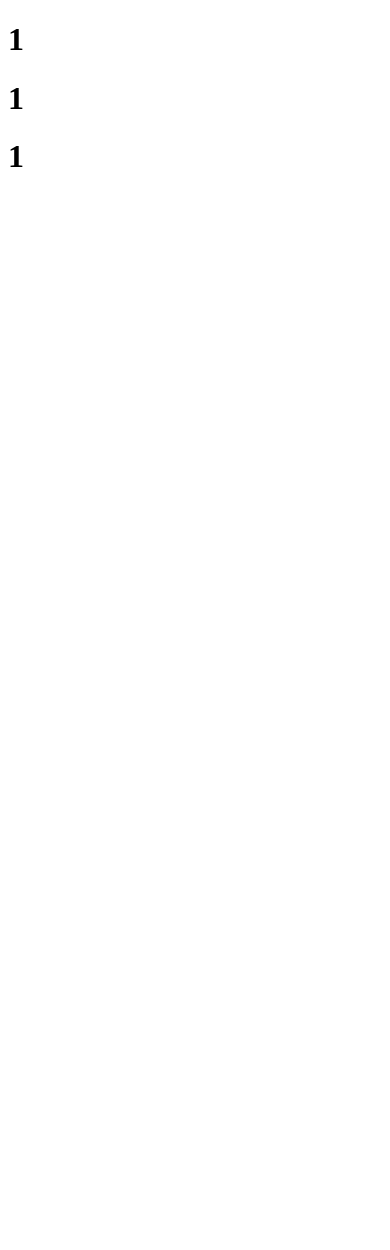
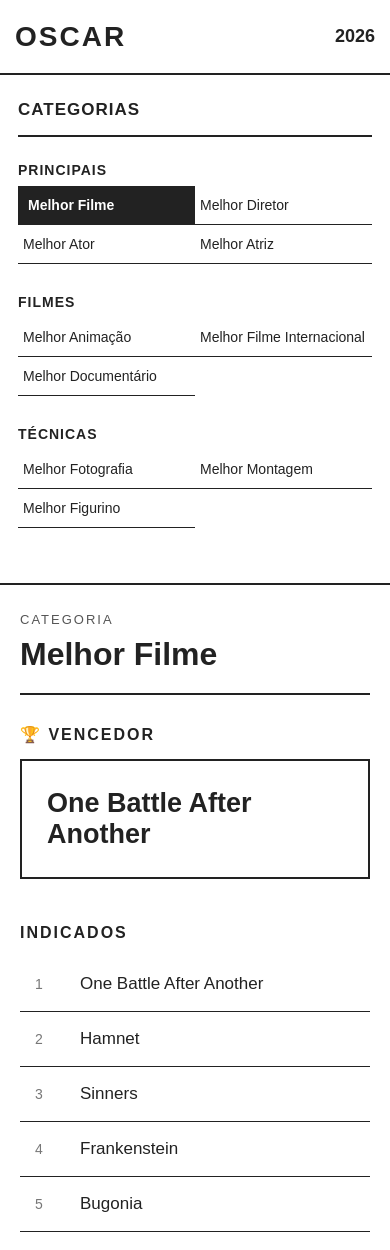
Before and after one commit to Bill-linho/Filmes-atividade, a React app in the folder Frontend/: page / in a window 390 px wide. Shown: the top 1250 px of the page. Before the commit the page ends 844 px from the top, so only its background shows below. Built offline with nearby package versions, Linux system fonts and the light colour scheme; the HTML template or start-up script is replaced by a standard one.

Commit message:
feat: Leyout incompleto

```diff
--- a/Frontend/package.json
+++ b/Frontend/package.json
@@ -10,6 +10,7 @@
     "preview": "vite preview"
   },
   "dependencies": {
+    "axios": "^1.20.0",
     "react": "^19.2.8",
     "react-dom": "^19.2.8"
   },
--- a/Frontend/src/components/aside.jsx
+++ b/Frontend/src/components/aside.jsx
@@ -1,9 +1,49 @@
-function Aside(){
-    return(
-        <div>
-            <h1>1</h1>
+import "../style/aside.css";
+import { categorias, dados } from "../temp/dados.js";
+
+function Aside({ categoriaSelecionada, selecionarCategoria }) {
+
+  return (
+    <aside className="aside">
+
+      <div className="aside-title">
+        CATEGORIAS
+      </div>
+
+      <div className="aside-line"></div>
+
+      {Object.entries(categorias).map(([grupo, itens]) => (
+
+        <div className="categoria-grupo" key={grupo}>
+
+          <h3>{grupo}</h3>
+
+          <div className="categoria-itens">
+
+            {itens.map((categoria) => (
+
+              <button
+                key={categoria}
+                className={
+                  categoriaSelecionada === categoria
+                    ? "categoria-btn selecionada"
+                    : "categoria-btn"
+                }
+                onClick={() => selecionarCategoria(categoria)}
+              >
+                {categoria}
+              </button>
+
+            ))}
+
+          </div>
+
         </div>
-    )
+
+      ))}
+
+    </aside>
+  );
 }
 
-export default Aside
+export default Aside;
--- a/Frontend/src/components/header.jsx
+++ b/Frontend/src/components/header.jsx
@@ -1,9 +1,23 @@
-function Header(){
-    return(
-        <div>
-            <h1>1</h1>
-        </div>
-    )
+import "../style/header.css";
+
+function Header() {
+  return (
+    <header className="header">
+
+      <div className="header-logo">
+        OSCAR
+      </div>
+
+      <div className="header-title">
+        ACADEMY AWARDS
+      </div>
+
+      <div className="header-year">
+        2026
+      </div>
+
+    </header>
+  );
 }
 
-export default Header
+export default Header;
--- a/Frontend/src/components/mainContent.jsx
+++ b/Frontend/src/components/mainContent.jsx
@@ -1,9 +1,99 @@
-function MainContent(){
-    return(
-        <div>
-            <h1>1</h1>
+import "../style/mainContent.css";
+import { dados } from "../temp/dados.js";
+
+function MainContent({ categoria }) {
+
+  const categoriaAtual = dados[categoria];
+
+
+  if (!categoriaAtual) {
+    return (
+      <main className="main-content">
+
+        <div className="inicio">
+
+          <h1>Academy Awards</h1>
+
+          <p>
+            Selecione uma categoria ao lado para visualizar
+            o vencedor e os indicados.
+          </p>
+
         </div>
-    )
+
+      </main>
+    );
+  }
+
+
+  return (
+    <main className="main-content">
+
+      <div className="categoria-header">
+
+        <span>CATEGORIA</span>
+
+        <h1>
+          {categoria}
+        </h1>
+
+      </div>
+
+
+      {/* VENCEDOR */}
+
+      <section className="vencedor">
+
+        <h2>
+          🏆 VENCEDOR
+        </h2>
+
+        <div className="vencedor-nome">
+          {categoriaAtual.vencedor}
+        </div>
+
+      </section>
+
+
+      {/* INDICADOS */}
+
+      <section className="indicados">
+
+        <h2>
+          INDICADOS
+        </h2>
+
+        <div className="indicados-lista">
+
+          {categoriaAtual.indicados.map((filme, index) => (
+
+            <div
+              className={
+                index === 0
+                  ? "indicado vencedor-item"
+                  : "indicado"
+              }
+              key={index}
+            >
+
+              <span className="numero">
+                {index + 1}
+              </span>
+
+              <span>
+                {filme}
+              </span>
+
+            </div>
+
+          ))}
+
+        </div>
+
+      </section>
+
+    </main>
+  );
 }
 
-export default MainContent
+export default MainContent;
--- a/Frontend/src/pages/home.jsx
+++ b/Frontend/src/pages/home.jsx
@@ -1,16 +1,35 @@
 import Aside from "../components/aside.jsx"
 import Header from "../components/header.jsx"
 import MainContent from "../components/mainContent.jsx"
+import { useState } from "react";
+import "../style/Home.css"
+
+function Home(){
+
+  const [categoriaSelecionada, setCategoriaSelecionada] =
+    useState("Melhor Filme");
 
 
-function Home(){
-    return(
-        <div>
-            <Aside />
-            <Header />
-            <MainContent />
-        </div>
-    )
+  return (
+    <div className="site">
+
+      <Header />
+
+      <div className="layout">
+
+        <Aside
+          categoriaSelecionada={categoriaSelecionada}
+          selecionarCategoria={setCategoriaSelecionada}
+        />
+
+        <MainContent
+          categoria={categoriaSelecionada}
+        />
+
+      </div>
+
+    </div>
+  );
 }
 
 export default Home
--- a/Frontend/src/style/Home.css
+++ b/Frontend/src/style/Home.css
@@ -0,0 +1,83 @@
+* {
+  margin: 0;
+  padding: 0;
+  box-sizing: border-box;
+}
+
+
+body {
+  font-family: Arial, Helvetica, sans-serif;
+
+  background: #ffffff;
+
+  color: #222;
+}
+
+
+button {
+  font-family: inherit;
+}
+
+
+/* Container geral */
+
+.site {
+  width: 100%;
+  min-height: 100vh;
+}
+
+
+/* Layout Header + Aside + Main */
+
+.layout {
+  display: flex;
+
+  width: 100%;
+
+  min-height: calc(100vh - 75px);
+}
+
+
+/* Responsividade */
+
+@media (max-width: 700px) {
+
+  .header {
+    padding: 0 15px;
+  }
+
+
+  .header-title {
+    display: none;
+  }
+
+
+  .layout {
+    flex-direction: column;
+  }
+
+
+  .aside {
+    width: 100%;
+    min-width: 100%;
+
+    min-height: auto;
+
+    border-right: none;
+
+    border-bottom: 2px solid #222;
+  }
+
+
+  .categoria-itens {
+    display: grid;
+
+    grid-template-columns: 1fr 1fr;
+  }
+
+
+  .main-content {
+    padding: 25px 20px;
+  }
+
+}
--- /dev/null
+++ b/Frontend/src/style/aside.css
@@ -0,0 +1,107 @@
+.aside {
+  width: 220px;
+  min-width: 220px;
+
+  min-height: calc(100vh - 75px);
+
+  padding: 25px 18px;
+
+  background: #ffffff;
+
+  border-right: 2px solid #222;
+}
+
+
+/* Título */
+
+.aside-title {
+  font-size: 17px;
+  font-weight: bold;
+
+  letter-spacing: 1px;
+
+  margin-bottom: 15px;
+}
+
+
+/* Linha */
+
+.aside-line {
+  width: 100%;
+  height: 2px;
+
+  background: #222;
+
+  margin-bottom: 25px;
+}
+
+
+/* Grupos */
+
+.categoria-grupo {
+  margin-bottom: 30px;
+}
+
+.categoria-grupo h3 {
+  font-size: 14px;
+
+  text-transform: uppercase;
+
+  letter-spacing: 1px;
+
+  margin-bottom: 8px;
+}
+
+
+/* Lista */
+
+.categoria-itens {
+  display: flex;
+  flex-direction: column;
+}
+
+
+/* Botões */
+
+.categoria-btn {
+  width: 100%;
+
+  padding: 11px 5px;
+
+  text-align: left;
+
+  background: transparent;
+
+  border: none;
+  border-bottom: 1px solid #222;
+
+  cursor: pointer;
+
+  color: #222;
+
+  font-size: 14px;
+
+  transition: 0.2s;
+}
+
+
+/* Hover */
+
+.categoria-btn:hover {
+  padding-left: 10px;
+
+  background: #f2f2f2;
+}
+
+
+/* Categoria selecionada */
+
+.categoria-btn.selecionada {
+  background: #222;
+
+  color: white;
+
+  font-weight: bold;
+
+  padding-left: 10px;
+}
--- /dev/null
+++ b/Frontend/src/style/header.css
@@ -0,0 +1,31 @@
+.header {
+  width: 100%;
+  height: 75px;
+
+  display: flex;
+  align-items: center;
+  justify-content: space-between;
+
+  padding: 0 35px;
+
+  background: #ffffff;
+
+  border-bottom: 2px solid #222;
+}
+
+.header-logo {
+  font-size: 28px;
+  font-weight: bold;
+  letter-spacing: 2px;
+}
+
+.header-title {
+  font-size: 18px;
+  letter-spacing: 4px;
+  font-weight: 500;
+}
+
+.header-year {
+  font-size: 18px;
+  font-weight: bold;
+}
--- /dev/null
+++ b/Frontend/src/style/mainContent.css
@@ -0,0 +1,125 @@
+.main-content {
+  flex: 1;
+
+  padding: 35px 45px;
+
+  max-width: 1000px;
+}
+
+
+/* Tela inicial */
+
+.inicio {
+  padding-top: 30px;
+}
+
+.inicio h1 {
+  font-size: 36px;
+
+  margin-bottom: 15px;
+}
+
+.inicio p {
+  font-size: 17px;
+
+  color: #555;
+}
+
+
+/* Cabeçalho da categoria */
+
+.categoria-header {
+  border-bottom: 2px solid #222;
+
+  padding-bottom: 20px;
+
+  margin-bottom: 30px;
+}
+
+.categoria-header span {
+  font-size: 13px;
+
+  letter-spacing: 2px;
+
+  color: #555;
+}
+
+.categoria-header h1 {
+  font-size: 32px;
+
+  margin-top: 8px;
+}
+
+
+/* Vencedor */
+
+.vencedor {
+  margin-bottom: 45px;
+}
+
+.vencedor h2 {
+  font-size: 16px;
+
+  letter-spacing: 2px;
+
+  margin-bottom: 15px;
+}
+
+.vencedor-nome {
+  width: 100%;
+
+  min-height: 120px;
+
+  display: flex;
+
+  align-items: center;
+
+  padding: 25px;
+
+  border: 2px solid #222;
+
+  font-size: 27px;
+
+  font-weight: bold;
+}
+
+
+/* Indicados */
+
+.indicados h2 {
+  font-size: 16px;
+
+  letter-spacing: 2px;
+
+  margin-bottom: 15px;
+}
+
+.indicados-lista {
+  display: flex;
+
+  flex-direction: column;
+}
+
+.indicado {
+  display: flex;
+
+  align-items: center;
+
+  gap: 20px;
+
+  min-height: 55px;
+
+  padding: 10px 15px;
+
+  border-bottom: 1px solid #222;
+
+  font-size: 17px;
+}
+
+.numero {
+  width: 25px;
+
+  font-size: 14px;
+
+  color: #777;
+}
--- /dev/null
+++ b/Frontend/src/temp/dados.js
@@ -0,0 +1,144 @@
+export const dados = {
+
+    "Melhor Filme": {
+      vencedor: "One Battle After Another",
+
+      indicados: [
+        "One Battle After Another",
+        "Hamnet",
+        "Sinners",
+        "Frankenstein",
+        "Bugonia"
+      ]
+    },
+
+    "Melhor Diretor": {
+      vencedor: "Diretor vencedor",
+
+      indicados: [
+        "Diretor 1",
+        "Diretor 2",
+        "Diretor 3",
+        "Diretor 4",
+        "Diretor 5"
+      ]
+    },
+
+    "Melhor Ator": {
+      vencedor: "Ator vencedor",
+
+      indicados: [
+        "Ator 1",
+        "Ator 2",
+        "Ator 3",
+        "Ator 4",
+        "Ator 5"
+      ]
+    },
+
+    "Melhor Atriz": {
+      vencedor: "Atriz vencedora",
+
+      indicados: [
+        "Atriz 1",
+        "Atriz 2",
+        "Atriz 3",
+        "Atriz 4",
+        "Atriz 5"
+      ]
+    },
+
+    "Melhor Animação": {
+      vencedor: "Filme de animação vencedor",
+
+      indicados: [
+        "Filme Animado 1",
+        "Filme Animado 2",
+        "Filme Animado 3",
+        "Filme Animado 4",
+        "Filme Animado 5"
+      ]
+    },
+
+    "Melhor Filme Internacional": {
+      vencedor: "Filme internacional vencedor",
+
+      indicados: [
+        "Filme Internacional 1",
+        "Filme Internacional 2",
+        "Filme Internacional 3",
+        "Filme Internacional 4",
+        "Filme Internacional 5"
+      ]
+    },
+
+    "Melhor Documentário": {
+      vencedor: "Documentário vencedor",
+
+      indicados: [
+        "Documentário 1",
+        "Documentário 2",
+        "Documentário 3",
+        "Documentário 4",
+        "Documentário 5"
+      ]
+    },
+
+    "Melhor Fotografia": {
+      vencedor: "Vencedor da fotografia",
+
+      indicados: [
+        "Filme 1",
+        "Filme 2",
+        "Filme 3",
+        "Filme 4",
+        "Filme 5"
+      ]
+    },
+
+    "Melhor Montagem": {
+      vencedor: "Vencedor da montagem",
+
+      indicados: [
+        "Filme 1",
+        "Filme 2",
+        "Filme 3",
+        "Filme 4",
+        "Filme 5"
+      ]
+    },
+
+    "Melhor Figurino": {
+      vencedor: "Vencedor do figurino",
+
+      indicados: [
+        "Filme 1",
+        "Filme 2",
+        "Filme 3",
+        "Filme 4",
+        "Filme 5"
+      ]
+    }
+
+  };
+
+ export const categorias = {
+    "Principais": [
+      "Melhor Filme",
+      "Melhor Diretor",
+      "Melhor Ator",
+      "Melhor Atriz"
+    ],
+
+    "Filmes": [
+      "Melhor Animação",
+      "Melhor Filme Internacional",
+      "Melhor Documentário"
+    ],
+
+    "Técnicas": [
+      "Melhor Fotografia",
+      "Melhor Montagem",
+      "Melhor Figurino"
+    ]
+  };
```
Also changed, not shown: Frontend/src/components/card.jsx (+26 -3 lines), 2 other files (tests, documents, lock files or other folders).
